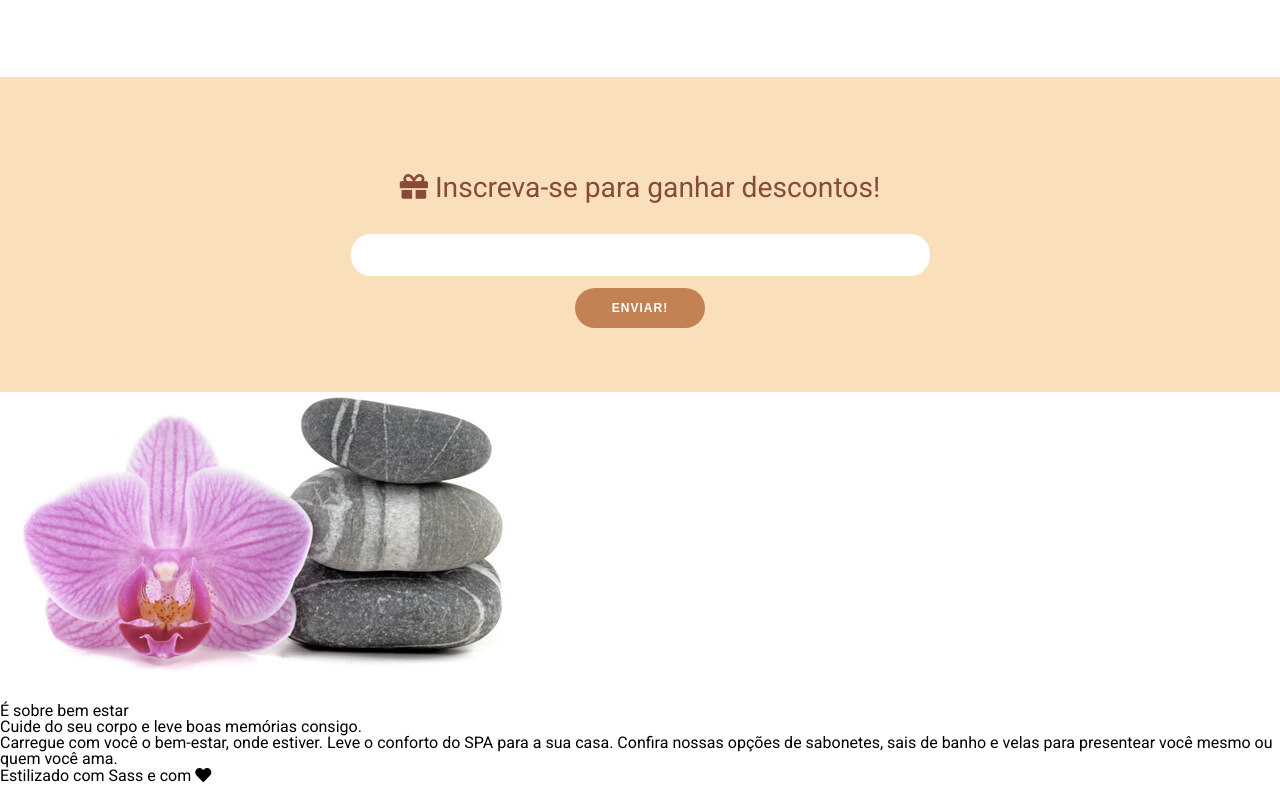
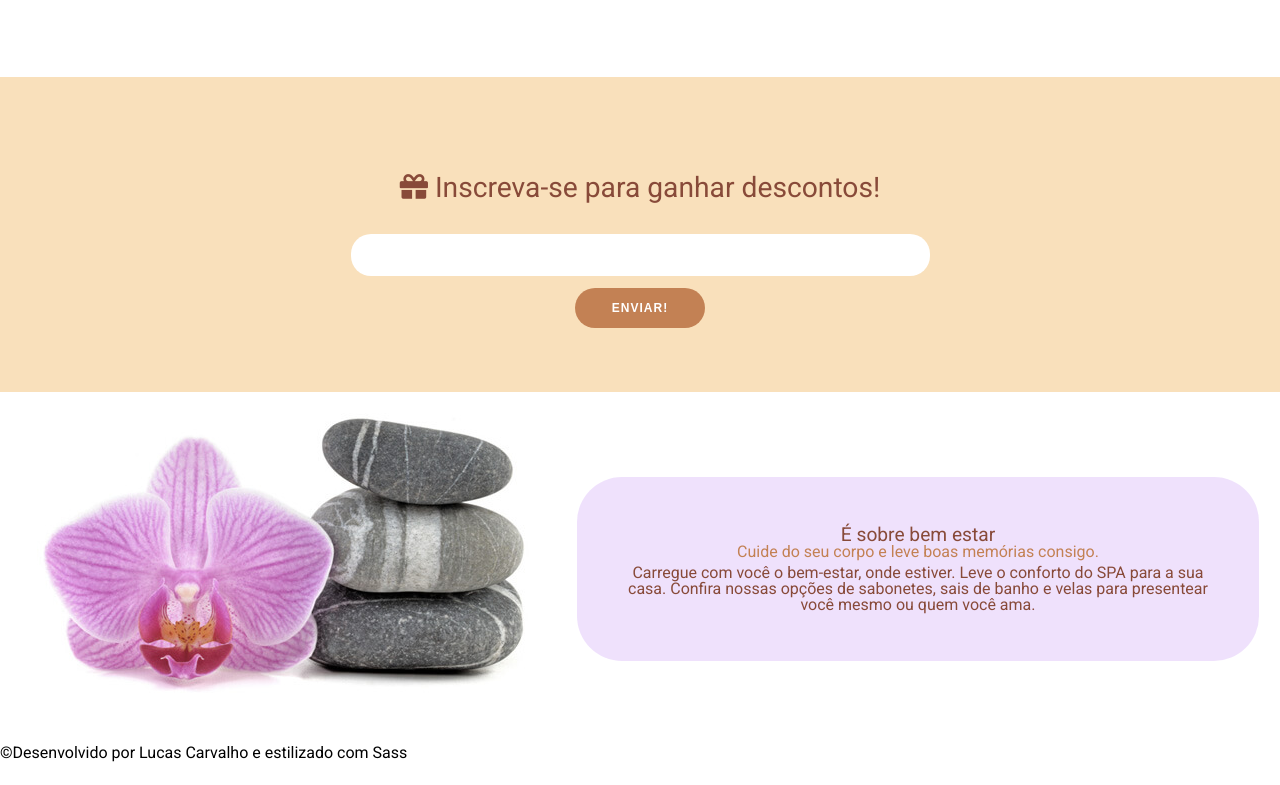
Before and after one commit to luccarvalho/nature-spa, a plain HTML site: page index.html in a window 1280 px wide. Shown: the part 1016-1801 px from the top of the page. After the commit the page ends 1778 px from the top, so only its background shows below. Drawn offline with nearby package versions, Linux system fonts and the light colour scheme.

Commit message:
Adicionando classes no HTML e estilizando partições.

```diff
--- a/index.html
+++ b/index.html
@@ -105,11 +105,11 @@
           </form>
         </div>
       </section>
-      <section>
-        <div>
+      <section id="sobre">
+        <div class="sobre-imagem">
           <img src="imagens/pedra-e-flor.jpeg" alt="" />
         </div>
-        <div>
+        <div class="sobre-texto">
           <h3>É sobre bem estar</h3>
           <h4>Cuide do seu corpo e leve boas memórias consigo.</h4>
           <p>
@@ -120,6 +120,8 @@
         </div>
       </section>
     </main>
-    <footer>Estilizado com Sass e com <i class="fas fa-heart"></i></footer>
+    <footer>
+      <h2>&copy;Desenvolvido por Lucas Carvalho e estilizado com Sass</h2>
+    </footer>
   </body>
 </html>
--- a/styles/style.scss
+++ b/styles/style.scss
@@ -3,3 +3,4 @@
 @import "./components/banner";
 @import "./components/servicos";
 @import "./components/cupom";
+@import "./components/sobre";
```
Also changed, not shown: styles/style.css.
